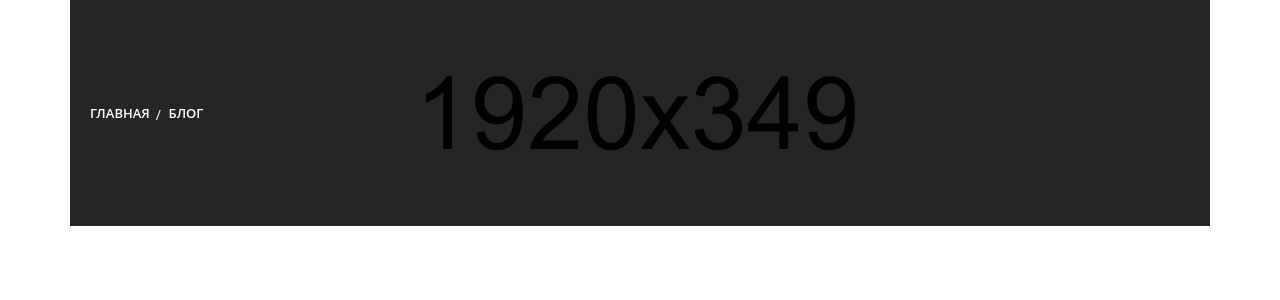
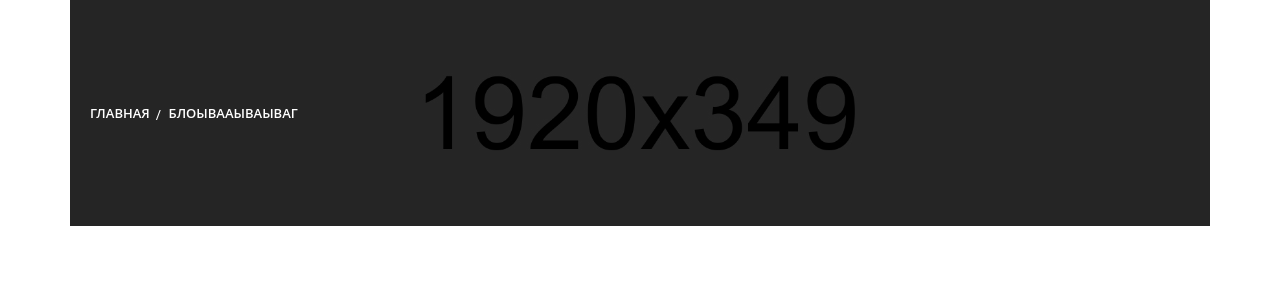
Before and after one commit to HappyNatusya/git, a Yii app: template basic/views/blog/index.php in a window 1280 px wide. Shown: the top 300 px of the page. Run offline with PHP 8.4 and a stand-in for Yii, Linux system fonts and the light colour scheme; the template is opened without the code that fills it, so the values that code supplies are empty; some libraries are stand-ins or nearby versions.

Commit message:
тест

```diff
--- a/basic/views/blog/index.php
+++ b/basic/views/blog/index.php
@@ -13,7 +13,7 @@ use yii\widgets\LinkPager;
 					<div class="breadcrumb-menu">
 						<ul>
 						<li><?= Html::a('Главная', [Yii::$app->homeUrl]) ?></li>
-									<li><span>Блог</span></li>
+									<li><span>Блоывааываываг</span></li>
 								</ul>
 							</div>
 						</div>
```
